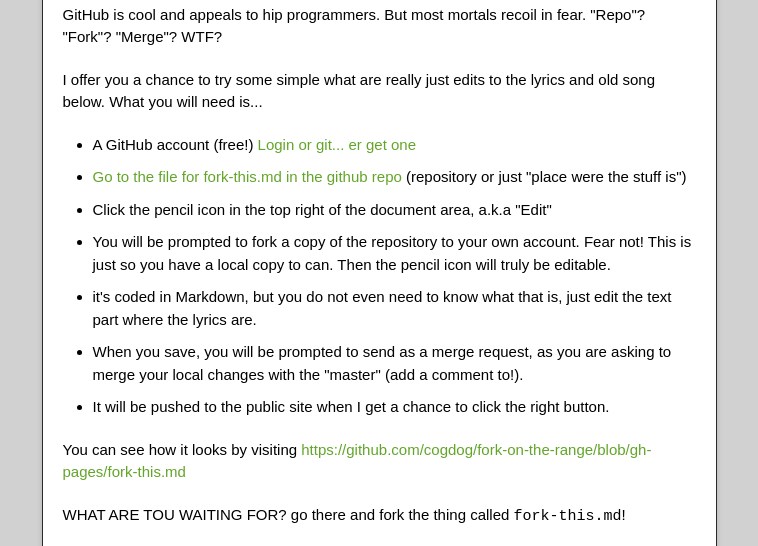
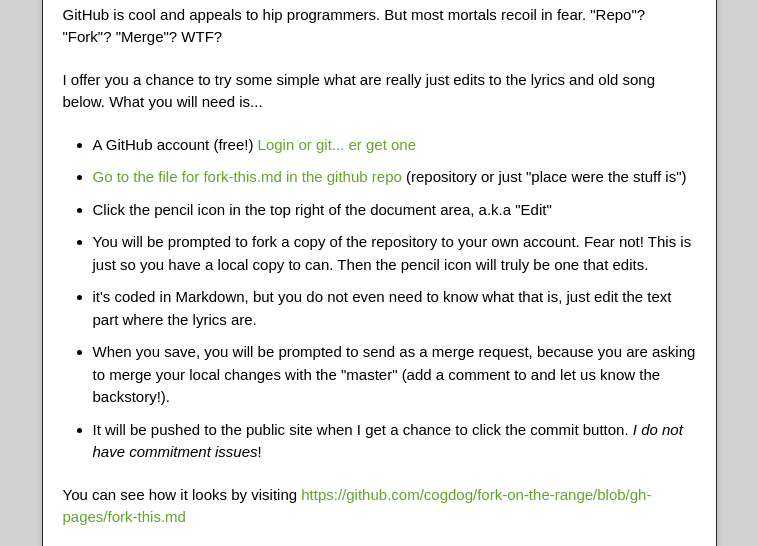
Before and after one commit to cogdog/fork-on-the-range, a plain HTML site: page index.html in a window 1280 px wide. Shown: the part 722-1268 px from the top of the page, without its empty margins (261-1019 px from the left). Drawn offline with nearby package versions, Linux system fonts and the light colour scheme.

Commit message:
Misc typo fixes

```diff
--- a/index.html
+++ b/index.html
@@ -49,16 +49,16 @@
 <li>A GitHub account (free!) <a href="https://github.com/">Login or git... er get one</a></li>
 <li><a href="https://github.com/cogdog/fork-on-the-range/blob/gh-pages/fork-this.md">Go to the file for fork-this.md in the github repo</a> (repository or just "place were the stuff is")</li>
 <li>Click the pencil icon in the top right of the document area, a.k.a "Edit"</li>
-<li>You will be prompted to fork a copy of the repository to your own account. Fear not! This is just so you have a local copy to can. Then the pencil icon will truly be editable. </li>
+<li>You will be prompted to fork a copy of the repository to your own account. Fear not! This is just so you have a local copy to can. Then the pencil icon will truly be one that edits. </li>
 <li>it's coded in Markdown, but you do not even need to know what that is, just edit the text part where the lyrics are.</li>
-<li>When you save, you will be prompted to send as a merge request, as you are asking to merge your local changes with the "master" (add a comment to!).</li>
-<li>It will be pushed to the public site when I get a chance to click the right button.</li>
+<li>When you save, you will be prompted to send as a merge request, because you are asking to merge your local changes with the "master" (add a comment to and let us know the backstory!).</li>
+<li>It will be pushed to the public site when I get a chance to click the commit button. <em>I do not have commitment issues</em>!</li>
 
 </ul>
 
 <p>You can see how it looks by visiting <a href="https://github.com/cogdog/fork-on-the-range/blob/gh-pages/fork-this.md">https://github.com/cogdog/fork-on-the-range/blob/gh-pages/fork-this.md</a></p>
 
-<p>WHAT ARE TOU WAITING FOR? go there and fork the thing called <code>fork-this.md</code>!</p>
+<p>WHAT ARE YOU WAITING FOR? go there and fork the thing called <code>fork-this.md</code>!</p>
 
         </article>
       </div>
```
